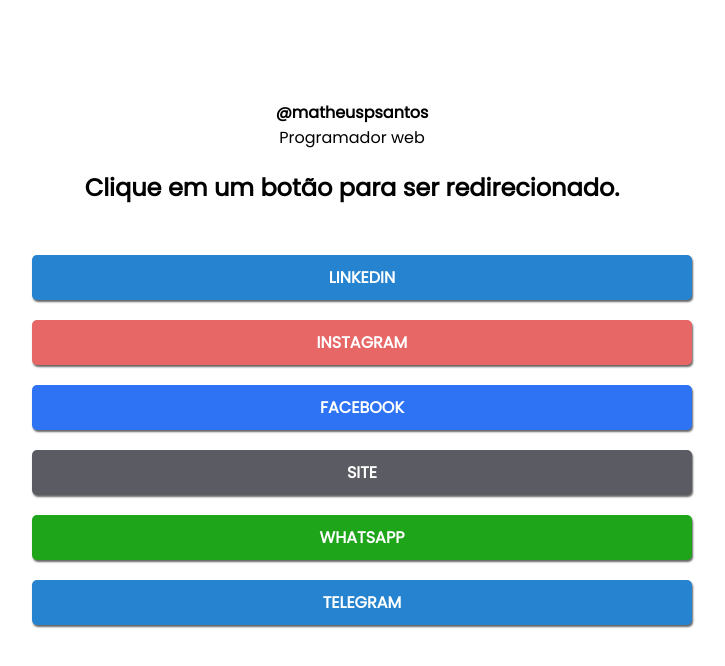
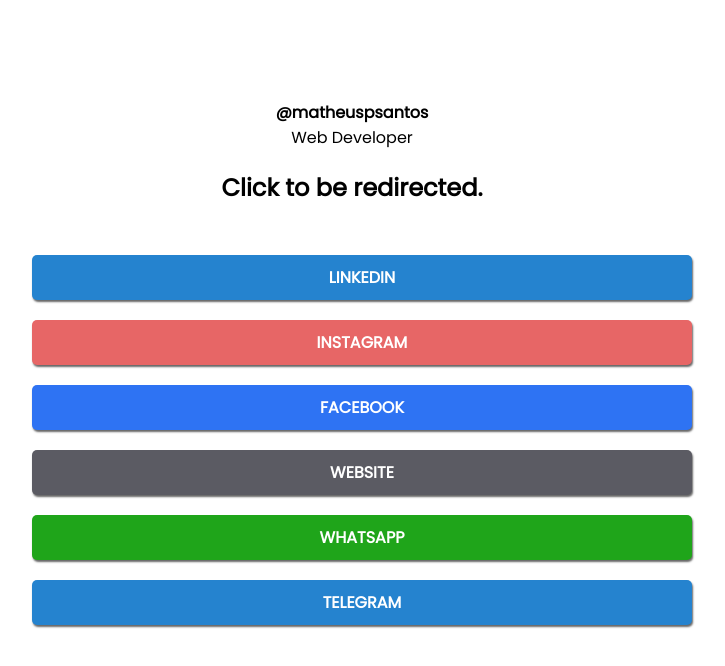
Before and after one commit to MatheusPSantos/ma_links, a plain HTML site: page index.html in a window 1280 px wide. Shown: the whole page, without its empty margins (288-1013 px from the left). Drawn offline with Linux system fonts and the light colour scheme.

Commit message:
Update index.html

```diff
--- a/index.html
+++ b/index.html
@@ -68,15 +68,15 @@
 <body>
     <section id="main">
         <p><b>@matheuspsantos</b></p>
-        <p>Programador web</p>
-        <h2>Clique em um botão para ser redirecionado.</h2>
+        <p>Web Developer</p>
+        <h2>Click to be redirected.</h2>
         <nav id="buttons-list">
             <a style="background: #2583cf;" href="https://www.linkedin.com/in/matheuspesantos">LinkedIn</a>
             <a style="background: #e76666;" href="https://www.instagram.com/matheus_psantos/">Instagram</a>
             <a style="background: #2e73f3;" href="https://www.facebook.com/matheus064/">Facebook</a>
-            <a style="background: #5b5b63;" href="https://matheuspsantos.github.io">Site</a>
+            <a style="background: #5b5b63;" href="https://matheuspsantos.github.io">Website</a>
             <a style="background: #1fa51a;"
-                href="https://api.whatsapp.com/send/?phone=5543999168300&text=Olá, eu gostaria de fazer um orçamento para o meu site.">Whatsapp</a>
+                href="https://api.whatsapp.com/send/?phone=5543999168300&text=Hi, I came here through your website.">Whatsapp</a>
             <a style="background: #2583cf;" href="https://t.me/matheus064">Telegram</a>
         </nav>
     </section>
```
